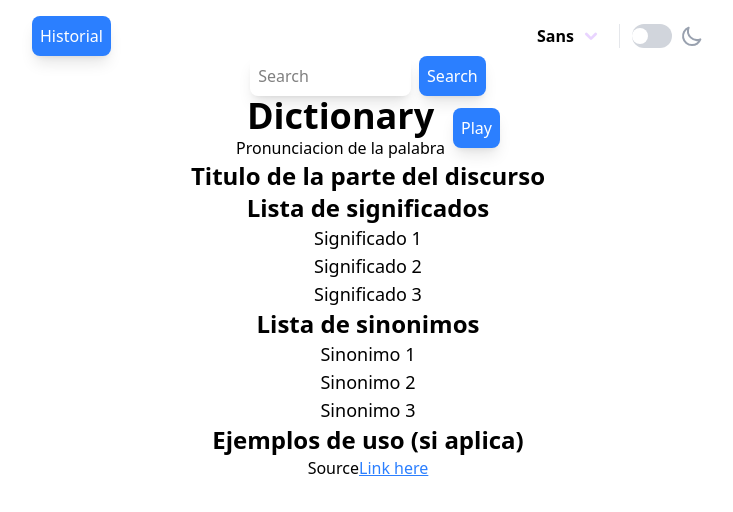
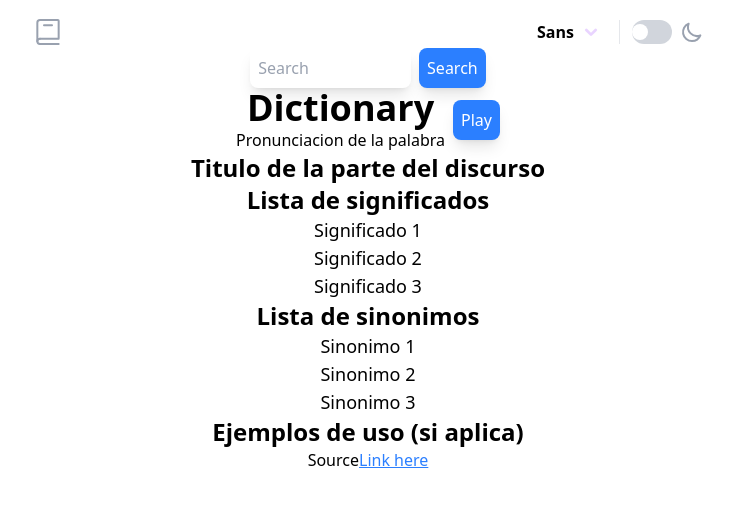
Before and after one commit to Jose-Tejero/dictionary-app, a Next.js app: page / in a window 1280 px wide. Shown: the top 512 px of the page, without its empty margins (272-1005 px from the left). Built offline with nearby package versions, Linux system fonts and the light colour scheme.

Commit message:
Fix SettingsBar done

```diff
--- a/app/components/SearchBar.tsx
+++ b/app/components/SearchBar.tsx
@@ -4,7 +4,7 @@ export default function SearchBar() {
       <input
         type="text"
         placeholder="Search"
-        className="rounded-lg shadow-lg p-2 w-1/2"
+        className="rounded-lg shadow-lg p-2 w-1/2 placeholder:text-gray-400 dark:placeholder:text-gray-400"
       />
       <button className="rounded-lg shadow-lg p-2 bg-blue-500 text-white ml-2">
         Search
--- a/app/components/SettingsBar.tsx
+++ b/app/components/SettingsBar.tsx
@@ -1,61 +1,14 @@
 "use client";
 
 import { useState, useEffect } from "react";
+import BookIcon from "@/app/icons/BookIcon";
+import ArrowDownIcon from "@/app/icons/ArrowDownIcon";
+import SunIcon from "@/app/icons/SunIcon";
+import MoonIcon from "@/app/icons/MoonIcon";
 
 export default function SettingsBar() {
   const [darkMode, setDarkMode] = useState(false);
   const [fontFamily, setFontFamily] = useState("Sans");
-
-  const ArrowDownIcon = () => (
-    <svg
-      xmlns="http://www.w3.org/2000/svg"
-      className="h-4 w-4 text-purple-200 dark:text-purple-200"
-      fill="none"
-      viewBox="0 0 24 24"
-      stroke="currentColor"
-    >
-      <path
-        strokeLinecap="round"
-        strokeLinejoin="round"
-        strokeWidth={4}
-        d="M19 9l-7 7-7-7"
-      />
-    </svg>
-  );
-
-  const SunIcon = () => (
-    <svg
-      xmlns="http://www.w3.org/2000/svg"
-      className="h-6 w-6 text-yellow-500"
-      fill="none"
-      viewBox="0 0 24 24"
-      stroke="currentColor"
-    >
-      <path
-        strokeLinecap="round"
-        strokeLinejoin="round"
-        strokeWidth={2}
-        d="M12 3v1m0 16v1m9-9h-1M4 12H3m15.364 6.364l-.707-.707M6.364 6.364l-.707-.707m12.728 0l-.707.707M6.364 17.636l-.707.707M16 12a4 4 0 11-8 0 4 4 0 018 0z"
-      />
-    </svg>
-  );
-
-  const MoonIcon = () => (
-    <svg
-      xmlns="http://www.w3.org/2000/svg"
-      className="h-6 w-6 text-gray-400"
-      fill="none"
-      viewBox="0 0 24 24"
-      stroke="currentColor"
-    >
-      <path
-        strokeLinecap="round"
-        strokeLinejoin="round"
-        strokeWidth={2}
-        d="M20.354 15.354A9 9 0 018.646 3.646 9.003 9.003 0 0012 21a9.003 9.003 0 008.354-5.646z"
-      />
-    </svg>
-  );
 
   useEffect(() => {
     const storedDarkMode = localStorage.getItem("darkMode");
@@ -90,9 +43,7 @@ export default function SettingsBar() {
   return (
     <div className="flex items-center justify-between w-full max-w-2xl mx-auto">
       <div>
-        <button className="rounded-lg shadow-lg p-2 bg-blue-500 text-white">
-          Historial
-        </button>
+        <BookIcon />
       </div>
       <div className="flex items-center justify-center">
         <div className="relative">
--- /dev/null
+++ b/app/icons/ArrowDownIcon.tsx
@@ -0,0 +1,18 @@
+const ArrowDownIcon = () => (
+  <svg
+    xmlns="http://www.w3.org/2000/svg"
+    className="h-4 w-4 text-purple-200 dark:text-purple-200"
+    fill="none"
+    viewBox="0 0 24 24"
+    stroke="currentColor"
+  >
+    <path
+      strokeLinecap="round"
+      strokeLinejoin="round"
+      strokeWidth={4}
+      d="M19 9l-7 7-7-7"
+    />
+  </svg>
+);
+
+export default ArrowDownIcon;
--- /dev/null
+++ b/app/icons/BookIcon.tsx
@@ -0,0 +1,24 @@
+const BookIcon = () => {
+  return (
+    <svg
+      xmlns="http://www.w3.org/2000/svg"
+      className="text-gray-400"
+      viewBox="0 0 24 24"
+      width="2em"
+      height="2em"
+    >
+      <g
+        fill="none"
+        stroke="currentColor"
+        strokeLinecap="round"
+        strokeWidth="1.5"
+      >
+        <path d="M4 19V5a2 2 0 0 1 2-2h13.4a.6.6 0 0 1 .6.6v13.114M6 17h14M6 21h14"></path>
+        <path strokeLinejoin="round" d="M6 21a2 2 0 1 1 0-4"></path>
+        <path d="M9 7h6"></path>
+      </g>
+    </svg>
+  );
+};
+
+export default BookIcon;
--- /dev/null
+++ b/app/icons/MoonIcon.tsx
@@ -0,0 +1,18 @@
+const MoonIcon = () => (
+  <svg
+    xmlns="http://www.w3.org/2000/svg"
+    className="h-6 w-6 text-gray-400"
+    fill="none"
+    viewBox="0 0 24 24"
+    stroke="currentColor"
+  >
+    <path
+      strokeLinecap="round"
+      strokeLinejoin="round"
+      strokeWidth={2}
+      d="M20.354 15.354A9 9 0 018.646 3.646 9.003 9.003 0 0012 21a9.003 9.003 0 008.354-5.646z"
+    />
+  </svg>
+);
+
+export default MoonIcon;
--- /dev/null
+++ b/app/icons/SunIcon.tsx
@@ -0,0 +1,18 @@
+const SunIcon = () => (
+  <svg
+    xmlns="http://www.w3.org/2000/svg"
+    className="h-6 w-6 text-yellow-500"
+    fill="none"
+    viewBox="0 0 24 24"
+    stroke="currentColor"
+  >
+    <path
+      strokeLinecap="round"
+      strokeLinejoin="round"
+      strokeWidth={2}
+      d="M12 3v1m0 16v1m9-9h-1M4 12H3m15.364 6.364l-.707-.707M6.364 6.364l-.707-.707m12.728 0l-.707.707M6.364 17.636l-.707.707M16 12a4 4 0 11-8 0 4 4 0 018 0z"
+    />
+  </svg>
+);
+
+export default SunIcon;
```
Also changed, not shown: app/globals.css (+4 -17 lines).
